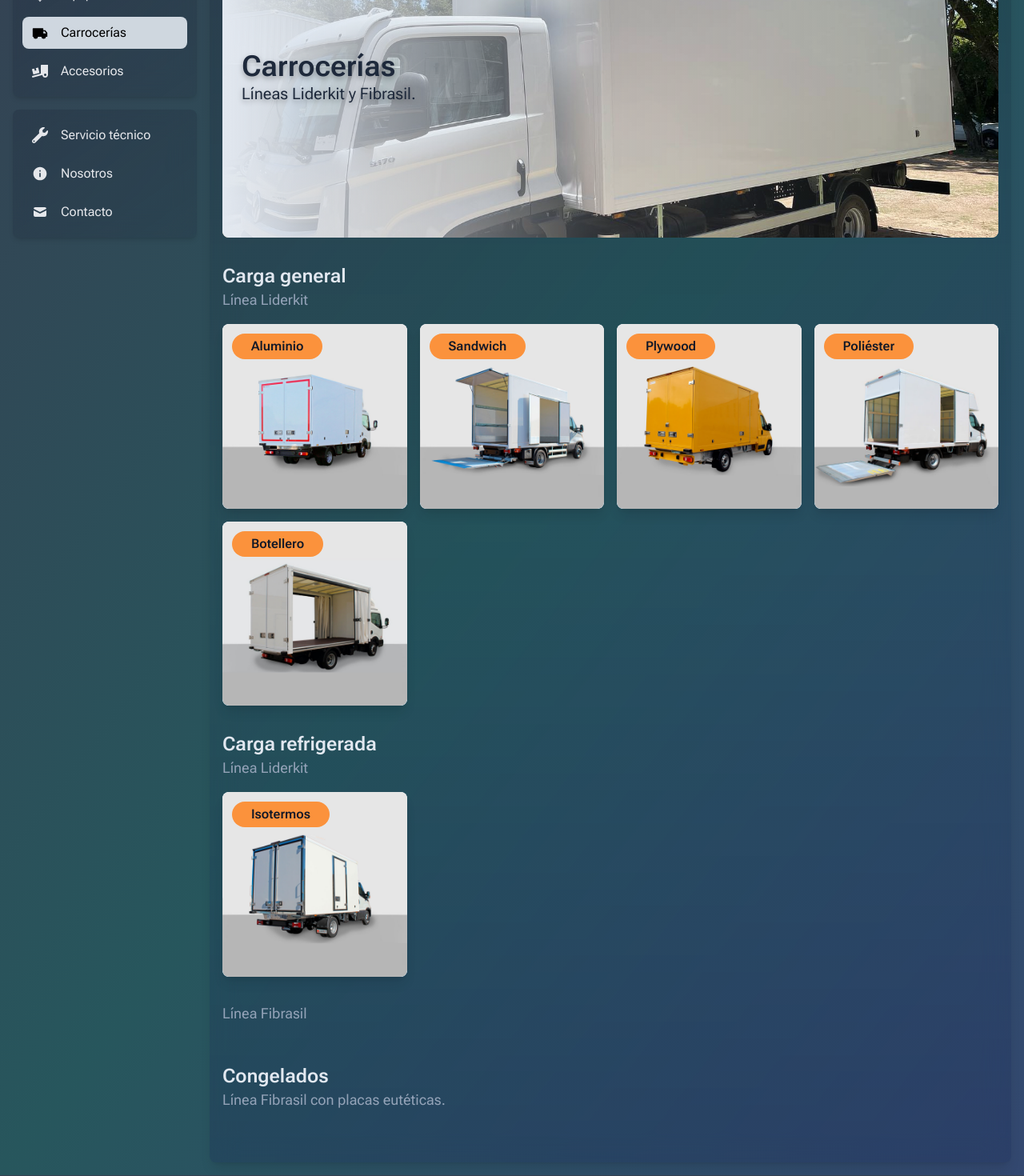
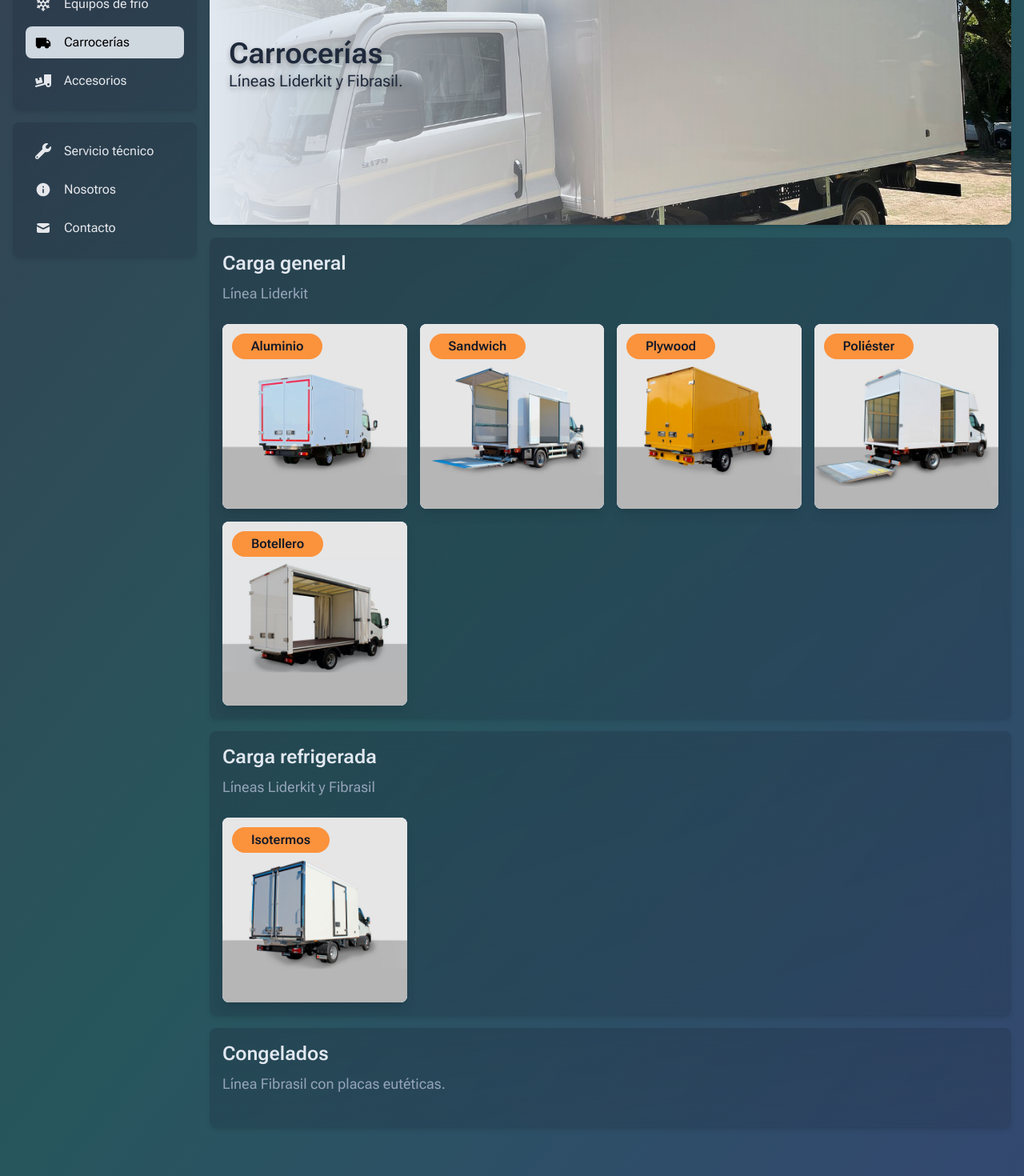
Before and after one commit to maurocig/reci-uy, a Next.js app: page /carrocerias in a window 1280 px wide. Shown: the part 200-1670 px from the top of the page at 80% size. Built offline with nearby package versions, Linux system fonts and the light colour scheme.

Commit message:
separated sections to different cards

```diff
--- a/app/carrocerias/page.tsx
+++ b/app/carrocerias/page.tsx
@@ -1,34 +1,23 @@
-import ItemList from "@/components/ItemList";
-import BannerCategory from "@/components/banner-category";
-import Spacer from "@/components/ui/Spacer";
-import { Product } from "@/types.js";
-import { carrocerias } from "../../public/assets/carrocerias.js";
+import Box from '@/components/Box';
+import ItemList from '@/components/ItemList';
+import BannerCategory from '@/components/banner-category';
+import Spacer from '@/components/ui/Spacer';
+import { Product } from '@/types.js';
+import { carrocerias } from '../../public/assets/carrocerias.js';
 
 export default function carroceriasPage() {
   const seca: Product[] = [];
-  const refrigeradosLk: Product[] = [];
-  const refrigeradosFb: Product[] = [];
+  const refrigerados: Product[] = [];
   const congelada: Product[] = [];
 
   carrocerias.forEach((carroceria) => {
-    if (
-      carroceria.line === "Carga refrigerada" &&
-      carroceria.brand === "Liderkit"
-    ) {
-      refrigeradosLk.push(carroceria);
-    }
-    if (
-      carroceria.line === "Carga refrigerada" &&
-      carroceria.brand === "Fibrasil"
-    ) {
-      refrigeradosFb.push(carroceria);
-    }
-    carroceria.line === "Congelados" && congelada.push(carroceria);
-    carroceria.line === "Carga seca" && seca.push(carroceria);
+    carroceria.line === 'Carga refrigerada' && refrigerados.push(carroceria);
+    carroceria.line === 'Congelados' && congelada.push(carroceria);
+    carroceria.line === 'Carga seca' && seca.push(carroceria);
   });
 
   return (
-    <div>
+    <div className="flex flex-col space-y-4">
       <BannerCategory
         image="/images/carroceria-lk.jpg"
         title="Carrocerías"
@@ -36,29 +25,25 @@ export default function carroceriasPage() {
         className="bg-gradient-to-r from-slate-200 via-slate-200/80 to-slate-200/30 backdrop-blur-[1px] md:via-slate-300/20 md:to-transparent md:backdrop-blur-0 "
         bgPosition="bg-[right_top_-3rem] md:bg-[right_top_-3rem] lg:bg-[right_top_-7rem] xl:bg-[right_top_-13rem]"
       />
-      <Spacer />
-      <section>
+      <Box>
         <h2 className="text-2xl font-semibold">Carga general</h2>
         <p className="mb-4 text-lg text-slate-400">Línea Liderkit</p>
         <ItemList products={seca} />
-      </section>
-      <Spacer />
-      <section>
+      </Box>
+      <Box>
         <h2 className="text-2xl font-semibold">Carga refrigerada</h2>
-        <p className="mb-4 text-lg text-slate-400">Línea Liderkit</p>
-        <ItemList products={refrigeradosLk} />
-        <Spacer className="h-8" />
-        <p className="mb-4 text-lg text-slate-400">Línea Fibrasil</p>
-        <ItemList products={refrigeradosFb} />
-      </section>
-      <Spacer />
-      <section>
+        <p className="mb-4 text-lg text-slate-400">
+          Líneas Liderkit y Fibrasil
+        </p>
+        <ItemList products={refrigerados} />
+      </Box>
+      <Box>
         <h2 className="text-2xl font-semibold">Congelados</h2>
         <p className="mb-4 text-lg text-slate-400">
           Línea Fibrasil con placas eutéticas.
         </p>
         <ItemList products={congelada} />
-      </section>
+      </Box>
       <Spacer />
     </div>
   );
--- a/app/equipos/page.tsx
+++ b/app/equipos/page.tsx
@@ -1,8 +1,9 @@
 // local import
-import ItemList, { ProductItem } from "@/components/ItemList";
-import BannerCategory from "@/components/banner-category";
-import { Product } from "@/types.js";
-import { equipos } from "../../public/assets/equipos.js";
+import Box from '@/components/Box';
+import ItemList, { ProductItem } from '@/components/ItemList';
+import BannerCategory from '@/components/banner-category';
+import { Product } from '@/types.js';
+import { equipos } from '../../public/assets/equipos.js';
 
 export default function EquiposPage() {
   const vp: Product[] = [];
@@ -10,38 +11,37 @@ export default function EquiposPage() {
   const trailer: Product[] = [];
 
   equipos.forEach((equipo) => {
-    equipo.line === "VP Truck" && vp.push(equipo);
-    equipo.line === "Truck" && truck.push(equipo);
-    equipo.line === "Trailer" && trailer.push(equipo);
+    equipo.line === 'VP Truck' && vp.push(equipo);
+    equipo.line === 'Truck' && truck.push(equipo);
+    equipo.line === 'Trailer' && trailer.push(equipo);
   });
 
   return (
-    <div className="">
+    <div className="flex flex-col space-y-4">
       <BannerCategory
         image="/images/equipo-trailer.jpg"
         title="Equipos de frío"
         description="Línea Thermo King."
-        className="bg-gradient-to-r from-slate-200 via-slate-200/80 to-slate-200/30 backdrop-blur-[1px] md:via-slate-300/20 md:to-transparent md:backdrop-blur-0 "
+        className="bg-gradient-to-r shadow-lg from-slate-200 via-slate-200/80 to-slate-200/30 backdrop-blur-[1px] md:via-slate-300/20 md:to-transparent md:backdrop-blur-0 "
         bgPosition="sm:bg-[right_top_-5rem] md:bg-[right_top_-10rem] lg:bg-[right_top_-10rem] xl:bg-[right_top_-20rem]"
       />
-
-      <div className="mb-16 mt-8">
+      <Box className="">
         <h2 className="text-2xl font-semibold">Línea VP Truck</h2>
         <p className="mb-4 text-lg text-slate-400">Camiones pequeños y vans</p>
         <ItemList products={vp} />
-      </div>
-      <div className="mb-16">
+      </Box>
+      <Box>
         <h2 className="text-2xl font-semibold">Línea Truck</h2>
         <p className="mb-4 text-lg text-slate-400">
           Camiones medianos y grandes
         </p>
         <ItemList products={truck} />
-      </div>
-      <div className="mb-4">
+      </Box>
+      <Box>
         <h2 className="text-2xl font-semibold">Trailer</h2>
         <p className="mb-4 text-lg text-slate-400">Trailers y semirremolques</p>
         <ItemList products={trailer} />
-      </div>
+      </Box>
     </div>
   );
 }
--- a/app/layout.tsx
+++ b/app/layout.tsx
@@ -1,12 +1,12 @@
-import Sidebar from "@/components/Sidebar";
-import { MobileMenuProvider } from "@/providers/mobile-menu-provider";
-import { robotoFlex } from "./fonts";
-import "./globals.css";
-import Navbar from "./navbar";
+import Sidebar from '@/components/Sidebar';
+import { MobileMenuProvider } from '@/providers/mobile-menu-provider';
+import { robotoFlex } from './fonts';
+import './globals.css';
+import Navbar from './navbar';
 
 export const metadata = {
-  title: "Reci Importaciones",
-  description: "Sitio en construcción.",
+  title: 'Reci Importaciones',
+  description: 'Sitio en construcción.',
 };
 
 export default function RootLayout({
@@ -22,8 +22,9 @@ export default function RootLayout({
         <div className="grid grid-cols-1 gap-4 p-4 md:grid-cols-[auto_1fr] ">
           <Sidebar className="mt-[65px] hidden  md:block" />
           <main
-            className="mt-[65px] flex min-h-[calc(100vh-113px)] flex-col rounded-lg from-slate-900/20 via-sky-950/10 to-blue-950/25 p-0 text-slate-200 shadow-lg backdrop-blur-lg backdrop-filter
-					md:bg-gradient-to-b md:p-4 "
+            className="mt-[65px] text-slate-200"
+            // className="flex min-h-[calc(100vh-113px)] flex-col rounded-lg from-slate-900/20 via-sky-950/10 to-blue-950/25 p-0 shadow-lg backdrop-blur-lg backdrop-filter
+            // md:bg-gradient-to-b md:p-4 "
           >
             {children}
           </main>
--- a/app/page.tsx
+++ b/app/page.tsx
@@ -1,55 +1,56 @@
-import Banner from "@/components/banner";
-import HomeIconsSection from "@/components/home-icons-section";
-import { FaTruckLoading, FaWrench } from "react-icons/fa";
-import { IoIosPeople, IoMdPeople } from "react-icons/io";
-import { RiTruckFill } from "react-icons/ri";
-import { TbSnowflake } from "react-icons/tb";
+import Box from '@/components/Box';
+import Banner from '@/components/banner';
+import HomeIconsSection from '@/components/home-icons-section';
+import { FaTruckLoading, FaWrench } from 'react-icons/fa';
+import { IoIosPeople, IoMdPeople } from 'react-icons/io';
+import { RiTruckFill } from 'react-icons/ri';
+import { TbSnowflake } from 'react-icons/tb';
 
 export default function Home() {
   const productItems = [
     {
       icon: TbSnowflake,
-      text: "Equipos de frío",
-      url: "/equipos",
-      imageUrl: "/images/equipo-trailer.jpg",
+      text: 'Equipos de frío',
+      url: '/equipos',
+      imageUrl: '/images/equipo-trailer.jpg',
     },
     {
       icon: RiTruckFill,
-      text: "Carrocerías",
-      url: "/carrocerias",
-      imageUrl: "/images/liderkit-atras.jpg",
+      text: 'Carrocerías',
+      url: '/carrocerias',
+      imageUrl: '/images/liderkit-atras.jpg',
     },
     {
       icon: FaTruckLoading,
-      text: "Accesorios",
-      url: "/accesorios",
-      imageUrl: "/images/rampa-palfinger.jpg",
+      text: 'Accesorios',
+      url: '/accesorios',
+      imageUrl: '/images/rampa-palfinger.jpg',
     },
   ];
 
   const serviceItems = [
     {
       icon: FaWrench,
-      text: "Servicio técnico",
-      url: "/servicios#servicio-tecnico",
-      imageUrl: "",
+      text: 'Servicio técnico',
+      url: '/servicios#servicio-tecnico',
+      imageUrl: '',
     },
     {
       icon: IoIosPeople,
-      text: "Asesoramiento",
-      url: "/servicios#asesoramiento",
-      imageUrl: "",
+      text: 'Asesoramiento',
+      url: '/servicios#asesoramiento',
+      imageUrl: '',
     },
     {
       icon: FaTruckLoading,
-      text: "Accesorios",
-      url: "/accesorios",
-      imageUrl: "",
+      text: 'Accesorios',
+      url: '/accesorios',
+      imageUrl: '',
     },
   ];
 
   return (
-    <div className="space-y-6">
+    <div className="flex flex-col space-y-4">
       <Banner
         title="Especialistas en transporte carretero"
         description="Contamos con más de 20 años de experiencia en el rubro."
@@ -57,7 +58,9 @@ export default function Home() {
         image="/images/portada-b.jpeg"
       />
 
-      <HomeIconsSection title="Productos" items={productItems} />
+      <Box>
+        <HomeIconsSection title="Productos" items={productItems} />
+      </Box>
     </div>
   );
 }
--- a/components/Box.tsx
+++ b/components/Box.tsx
@@ -1,4 +1,4 @@
-import { twMerge } from "tailwind-merge";
+import { twMerge } from 'tailwind-merge';
 
 type BoxProps = {
   children: React.ReactNode;
@@ -9,7 +9,7 @@ export default function Box({ children, className }: BoxProps) {
   return (
     <div
       className={twMerge(
-        `flex flex-col gap-2 rounded-lg bg-gradient-to-br from-slate-800/30 to-slate-800/20 p-3 shadow-md backdrop-blur-lg sm:max-h-[400px]`,
+        `flex flex-col gap-2 rounded-lg bg-gradient-to-br from-slate-800/30 to-slate-800/20 p-3 md:p-4 shadow-md backdrop-blur-lg `,
         className
       )}
     >
--- a/components/banner-category.tsx
+++ b/components/banner-category.tsx
@@ -1,10 +1,10 @@
-import { robotoFlex } from "@/app/fonts";
-import { Button } from "@/components/ui/button";
-import { cn } from "@/lib/utils";
-import { ChevronRight } from "lucide-react";
-import Image from "next/image";
-import Link from "next/link";
-import { twMerge } from "tailwind-merge";
+import { robotoFlex } from '@/app/fonts';
+import { Button } from '@/components/ui/button';
+import { cn } from '@/lib/utils';
+import { ChevronRight } from 'lucide-react';
+import Image from 'next/image';
+import Link from 'next/link';
+import { twMerge } from 'tailwind-merge';
 
 type BannerCategoryProps = {
   image: string;
@@ -26,17 +26,17 @@ export default function BannerCategory({
   return (
     <div
       className={cn(
-        "aspect-[5/3] max-h-[400px] w-full rounded-lg bg-cover bg-no-repeat sm:aspect-video ",
+        'aspect-[5/3] max-h-[400px] w-full rounded-lg bg-cover bg-no-repeat sm:aspect-video shadow-md ',
         bgPosition
       )}
       style={{ backgroundImage: `url(${image})` }}
     >
       {/* overlay */}
-      <div className={twMerge("h-full w-full rounded-lg ", className)}>
-        <div className="flex h-full w-full items-center justify-start space-y-2 rounded-b-lg text-start text-slate-800 sm:w-2/3 md:space-y-3 lg:w-1/2">
+      <div className={twMerge('h-full w-full rounded-lg ', className)}>
+        <div className="flex items-center justify-start w-full h-full space-y-2 rounded-b-lg text-start text-slate-800 sm:w-2/3 md:space-y-3 lg:w-1/2">
           <div
             className={twMerge(
-              "flex w-full flex-col items-start rounded-b-lg p-4 pl-6",
+              'flex w-full flex-col items-start rounded-b-lg p-4 pl-6',
               robotoFlex.className
             )}
           >
```
